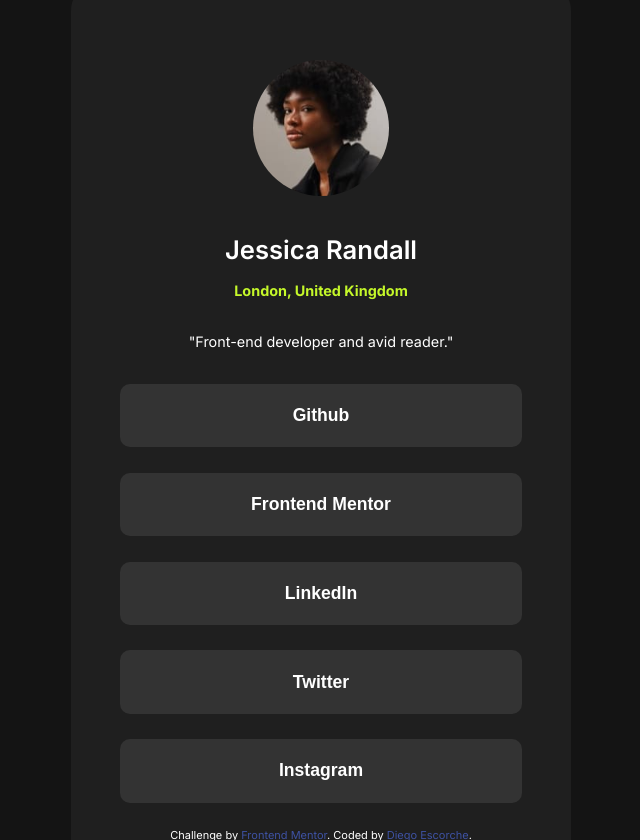
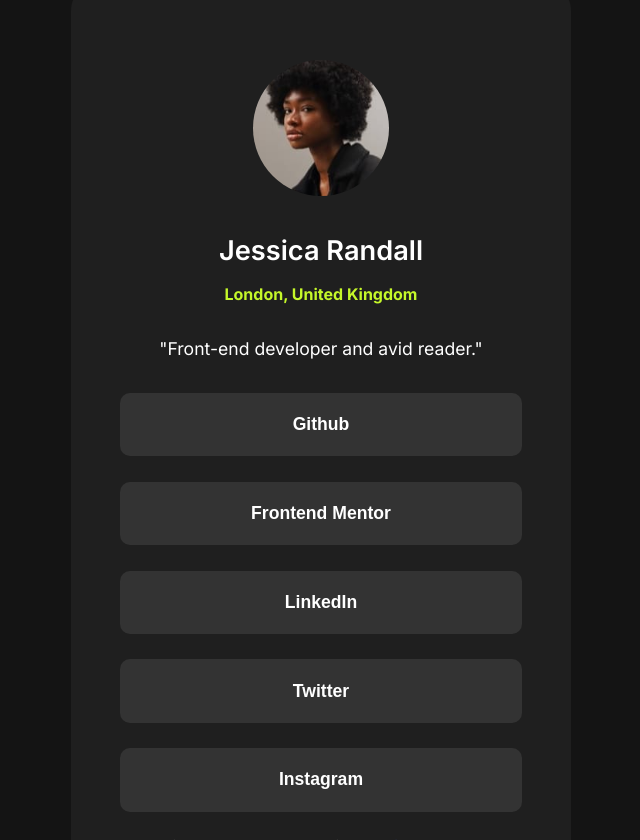
Before and after one commit to Diego-Escorche/social-links-profile-main, a plain HTML site: page index.html in a window 1280 px wide. Shown: the part 260-1100 px from the top of the page, without its empty margins (319-959 px from the left). Drawn offline with Linux system fonts and the light colour scheme.

Commit message:
Final final

```diff
--- a/style.css
+++ b/style.css
@@ -9,14 +9,12 @@ body{
 
 .main{
     margin: 20% auto;
-    font-optical-sizing: auto;
     border-radius: 50%;
     position: relative;
     text-align: center;
     color: hsl(0, 0%, 100%);
     background-color: hsl(0, 0%, 12%);
     border-radius: 2%;
-    width: 90%;
     max-width: 500px;
     min-width: 70px;
     height: max-content;
@@ -26,23 +24,24 @@ body{
 }
 .intro h1{
     font-family: "Inter", sans-serif;
+  font-optical-sizing: auto;
   font-weight: 600;
   font-style: normal;
   font-variation-settings:
     "slnt" 0;
     margin-top: 8%;
     margin-bottom: 4%;
-    font-size: 160%;
+    font-size: 170%;
 }
 
 #loc{
     color: hsl(75, 94%, 57%);
-    font-size: 90%;
+    font-size: 100%;
     margin: 0;
 }
 #desc{
     font-weight: 400;
-    font-size: 90%;
+    font-size: 110%;
     margin: 8% auto;
 }
 #logo {
```
